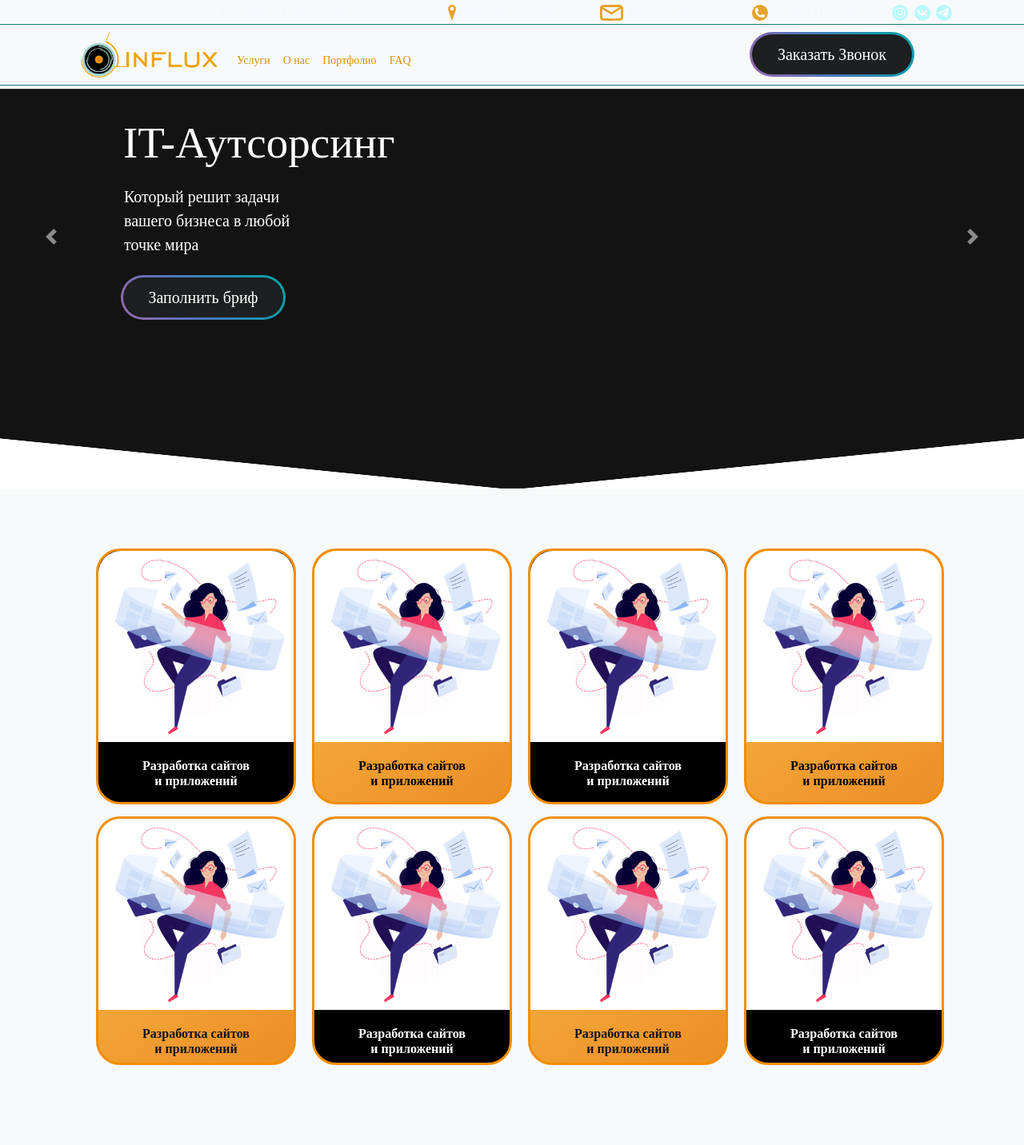
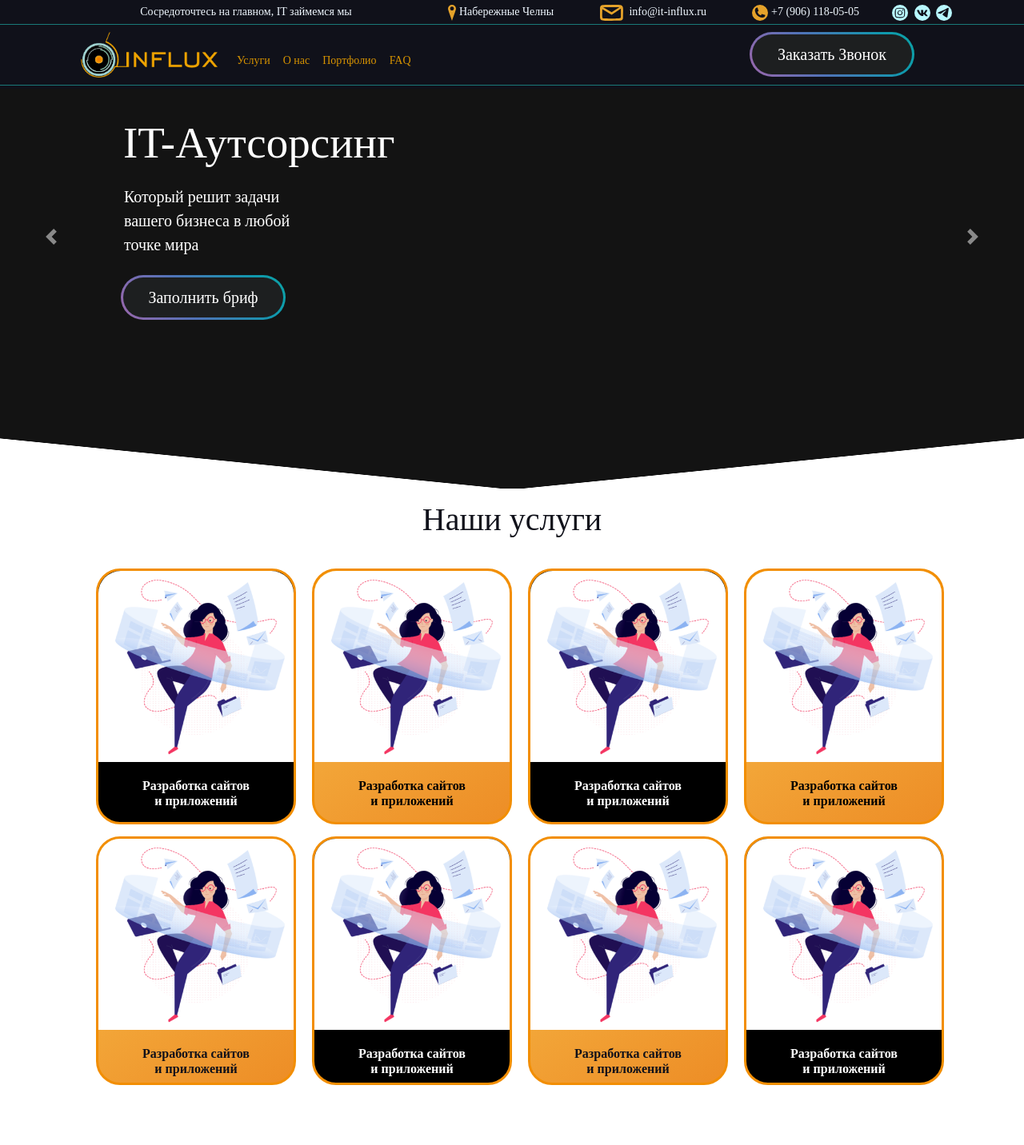
Before and after one commit to nik001/influx, a PHP site: page / in a window 1280 px wide. Shown: the whole page at 80% size. Before the commit the page ends 1332 px from the top, so only its background shows below. Run offline with PHP 8.4, Linux system fonts and the light colour scheme; some web fonts are replaced.

Commit message:
карточки услуг

```diff
--- a/css/OLDstyle.css
+++ b/css/OLDstyle.css
@@ -14,7 +14,7 @@
    }
 
 body{
-	/*background-color: #10111A;*/
+	background-color: #10111A;
 	color: aliceblue;
 	font-family: Rubik;
 	font-size: 14px;
--- a/css/style.css
+++ b/css/style.css
@@ -659,13 +659,16 @@ body{
     background-color: #fff;
     border-color: #000;
 }
-
+.section-title h1{
+    text-align: center;
+    padding-top: 15px;
+}
 
 /*Услуги Начало*/
 .services{
     position: relative;
-    margin-bottom: 750px;
-    margin-top: 75px;
+    padding-bottom: 750px;
+    background: #fff;
 }
 .services-row{
     display: flex;
@@ -676,11 +679,11 @@ body{
     position: absolute;
 }
 .services-row:first-child{
-    top: 0;
+    top: 100px;
     z-index: 700;
 }
 .services-row:last-child{
-    top:320px;
+    top:420px;
     z-index: 650;
 }
 .services-col{
--- a/index.html
+++ b/index.html
@@ -151,6 +151,9 @@
 </section><!-- -->
 
 <section class="services">
+  <div class="section-title">
+    <h1>Наши услуги</h1>
+  </div>
   <div class="container">
   <div class="services-row">
     <div class="services-col">
```
